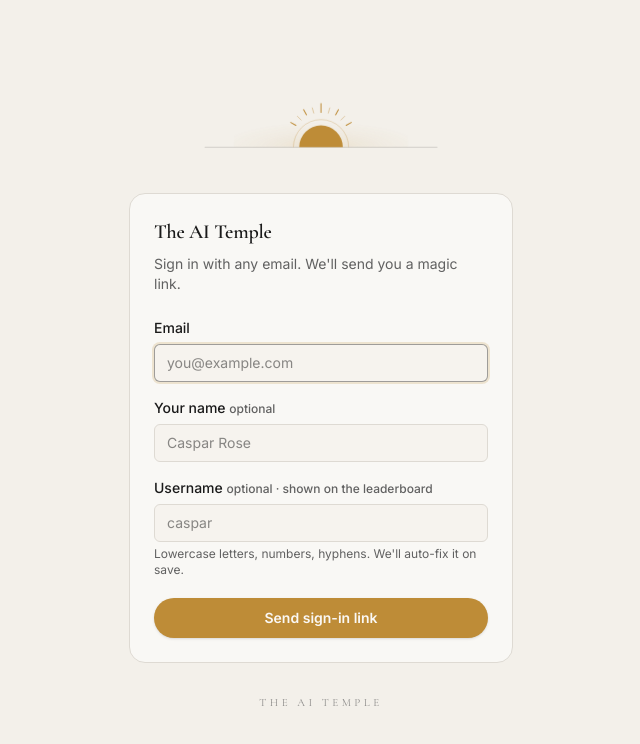
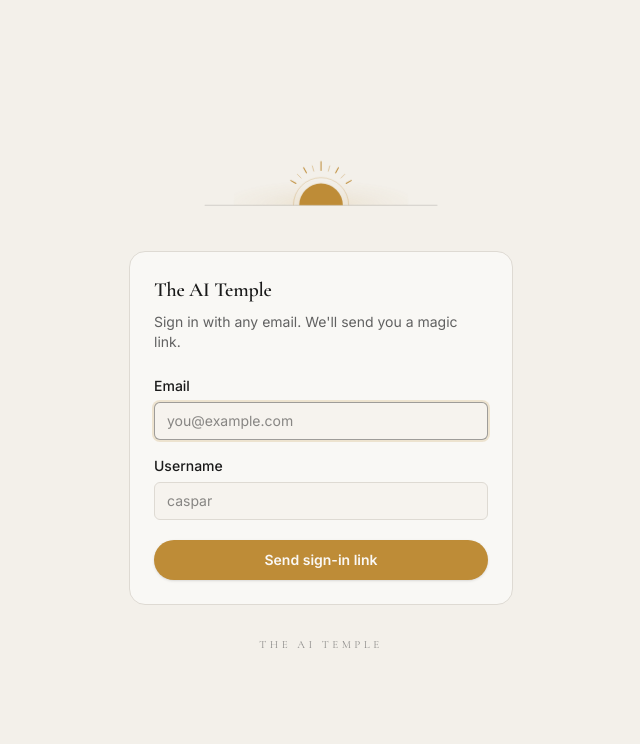
Before and after one commit to caspar-cpu/ai-temple, a Next.js app: page /login in a window 1280 px wide. Shown: the top 744 px of the page, without its empty margins (319-959 px from the left). Built offline with nearby package versions, Linux system fonts and the light colour scheme.

Commit message:
Login: simplify to email + username only, both required

```diff
--- a/src/app/login/page.tsx
+++ b/src/app/login/page.tsx
@@ -10,7 +10,6 @@ import { createClient } from "@/lib/supabase/client";
 
 export default function LoginPage() {
   const [email, setEmail] = useState("");
-  const [name, setName] = useState("");
   const [username, setUsername] = useState("");
   const [status, setStatus] = useState<"idle" | "sending" | "sent" | "error">(
     "idle",
@@ -21,23 +20,24 @@ export default function LoginPage() {
     e.preventDefault();
     setError("");
 
-    const clean = email.trim().toLowerCase();
-    const cleanName = name.trim();
+    const cleanEmail = email.trim().toLowerCase();
     const cleanUsername = username
       .trim()
       .toLowerCase()
       .replace(/[^a-z0-9-]/g, "");
 
+    if (cleanUsername.length < 2) {
+      setError("Username must be at least 2 characters.");
+      return;
+    }
+
     setStatus("sending");
     const supabase = createClient();
     const { error: err } = await supabase.auth.signInWithOtp({
-      email: clean,
+      email: cleanEmail,
       options: {
         emailRedirectTo: `${window.location.origin}/auth/callback`,
-        data: {
-          ...(cleanName ? { full_name: cleanName } : {}),
-          ...(cleanUsername ? { username: cleanUsername } : {}),
-        },
+        data: { username: cleanUsername },
       },
     });
 
@@ -90,43 +90,25 @@ export default function LoginPage() {
               className={inputClass}
             />
 
-            <label htmlFor="name" className="mt-4 block text-sm font-medium">
-              Your name{" "}
-              <span className="text-xs text-muted-foreground">optional</span>
-            </label>
-            <input
-              id="name"
-              name="name"
-              type="text"
-              placeholder="Caspar Rose"
-              value={name}
-              onChange={(e) => setName(e.target.value)}
-              className={inputClass}
-            />
-
             <label
               htmlFor="username"
               className="mt-4 block text-sm font-medium"
             >
-              Username{" "}
-              <span className="text-xs text-muted-foreground">
-                optional · shown on the leaderboard
-              </span>
+              Username
             </label>
             <input
               id="username"
               name="username"
               type="text"
+              required
+              minLength={2}
+              maxLength={40}
               placeholder="caspar"
               value={username}
               onChange={(e) => setUsername(e.target.value)}
-              pattern="[a-zA-Z0-9-]*"
+              pattern="[a-zA-Z0-9-]+"
               className={inputClass}
             />
-            <p className="mt-1 text-xs text-muted-foreground">
-              Lowercase letters, numbers, hyphens. We&apos;ll auto-fix it on
-              save.
-            </p>
 
             <Button
               type="submit"
```
